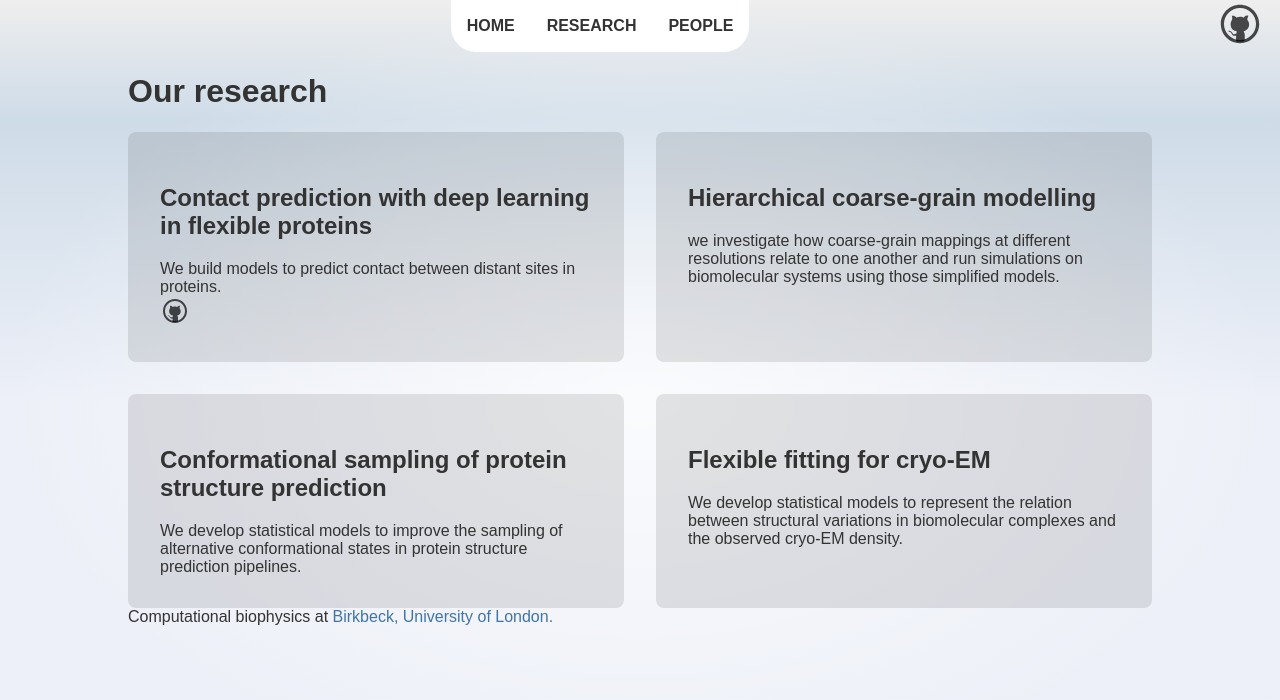
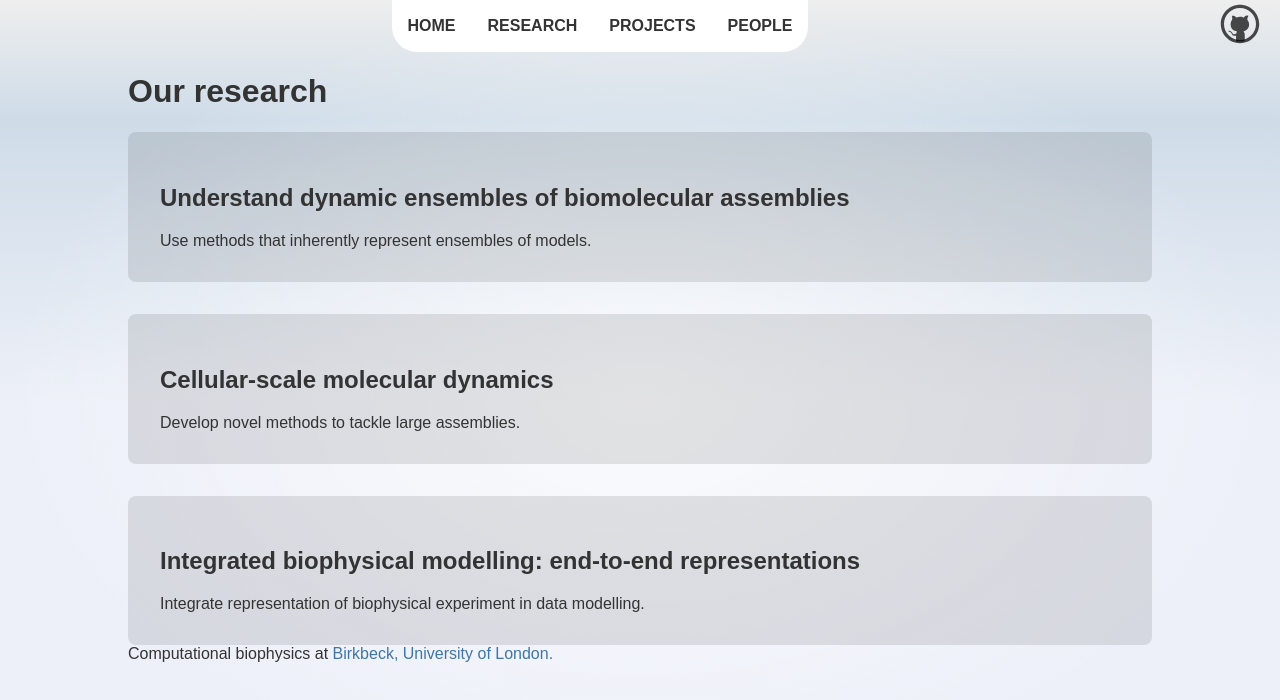
Before and after one commit to cragnolini-lab/cragnolini-lab.github.io, a SvelteKit app: page /research in a window 1280 px wide. Shown: the top 700 px of the page. Built offline with nearby package versions, Linux system fonts and the light colour scheme.

Commit message:
Add separate research page

```diff
--- a/src/routes/Header.svelte
+++ b/src/routes/Header.svelte
@@ -10,6 +10,7 @@
 	<nav>
 		<a href="./">Home</a>
 		<a href="./research">Research</a>
+		<a href="./projects">Projects</a>
 		<a href="./people">People</a>
 		<br>
 	</nav>
--- /dev/null
+++ b/src/routes/projects/+page.svelte
@@ -0,0 +1,37 @@
+<script>
+	import Tile from '../Tile.svelte';
+</script>
+
+<main>
+<h1>Our research</h1>
+
+<div class="projects">
+	<Tile
+		title="Contact prediction with deep learning in flexible proteins"
+		summary="We build models to predict contact between distant sites in proteins."
+		source="https://github.com/namagno/contact-prediction"
+	/>
+	<Tile
+		title="Hierarchical coarse-grain modelling"
+		summary="we investigate how coarse-grain mappings at different resolutions relate to one another and run simulations on biomolecular systems using those simplified models."
+	/>
+	<Tile
+		title="Conformational sampling of protein structure prediction"
+		summary="We develop statistical models to improve the sampling of alternative conformational states in protein structure prediction pipelines."
+	/>
+	<Tile
+		title="Flexible fitting for cryo-EM"
+		summary="We develop statistical models to represent the relation between structural variations in biomolecular complexes and the observed cryo-EM density."
+	/>
+</div>
+
+Computational biophysics at <a href="https://www.bbk.ac.uk/">Birkbeck, University of London.</a>
+</main>
+
+<style>
+.projects {
+	display: grid;
+	grid-template-columns: repeat(auto-fill, minmax(400px, 1fr));
+	gap: 32px;
+}
+</style>
--- a/src/routes/research/+page.svelte
+++ b/src/routes/research/+page.svelte
@@ -7,21 +7,16 @@
 
 <div class="projects">
 	<Tile
-		title="Contact prediction with deep learning in flexible proteins"
-		summary="We build models to predict contact between distant sites in proteins."
-		source="https://github.com/namagno/contact-prediction"
+		title="Understand dynamic ensembles of biomolecular assemblies"
+		summary="Use methods that inherently represent ensembles of models."
 	/>
 	<Tile
-		title="Hierarchical coarse-grain modelling"
-		summary="we investigate how coarse-grain mappings at different resolutions relate to one another and run simulations on biomolecular systems using those simplified models."
+		title="Cellular-scale molecular dynamics"
+		summary="Develop novel methods to tackle large assemblies."
 	/>
 	<Tile
-		title="Conformational sampling of protein structure prediction"
-		summary="We develop statistical models to improve the sampling of alternative conformational states in protein structure prediction pipelines."
-	/>
-	<Tile
-		title="Flexible fitting for cryo-EM"
-		summary="We develop statistical models to represent the relation between structural variations in biomolecular complexes and the observed cryo-EM density."
+		title="Integrated biophysical modelling: end-to-end representations"
+		summary="Integrate representation of biophysical experiment in data modelling."
 	/>
 </div>
 
@@ -31,7 +26,7 @@ Computational biophysics at <a href="https://www.bbk.ac.uk/">Birkbeck, Universit
 <style>
 .projects {
 	display: grid;
-	grid-template-columns: repeat(auto-fill, minmax(400px, 1fr));
+	grid-template-columns: repeat(auto-fill, minmax(600px, 1fr));
 	gap: 32px;
 }
 </style>
```
